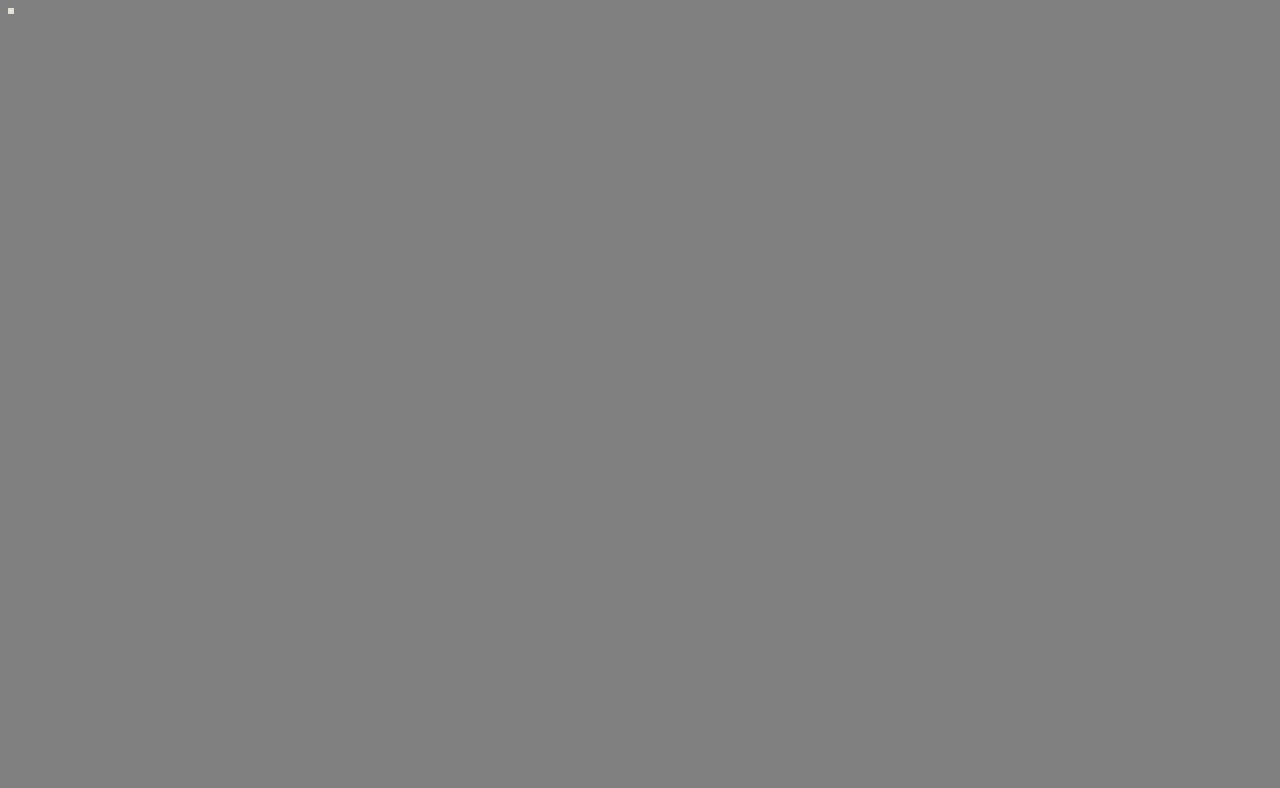
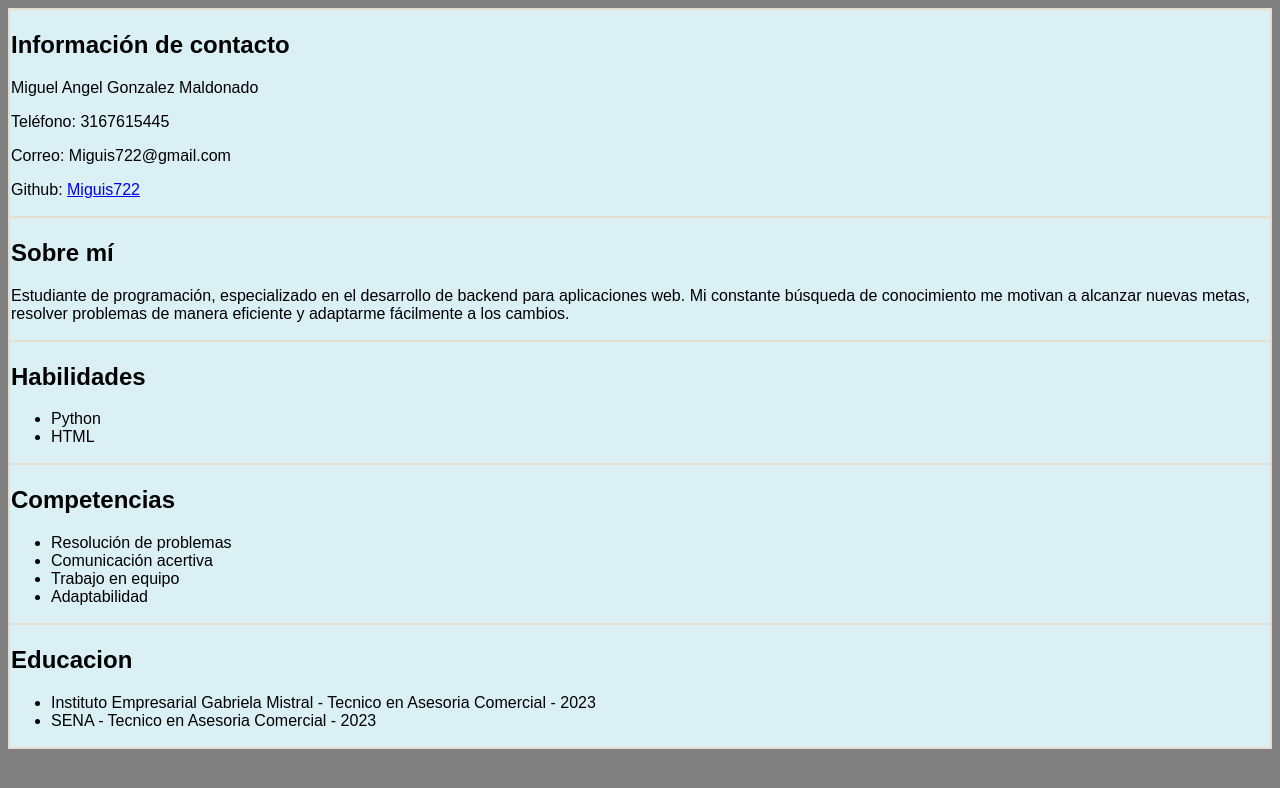
Before and after one commit to Miguis722/HojaDeVida, a plain HTML site: page index.html in a window 1280 px wide. Drawn offline with Linux system fonts and the light colour scheme.

Commit message:
Actualización del readme y guardado por si acaso del index(información de la hoja de vida)

```diff
--- a/index.html
+++ b/index.html
@@ -4,14 +4,81 @@
     <meta charset="UTF-8">
     <meta name="viewport" content="width=device-width, initial-scale=1.0">
     <title>Hoja de vida</title>
+    <style>
+        body{
+            font-family: Arial, sans-serif;
+        }
+        .section{
+            margin-bottom: 20px;
+        }
+        .section h2 {
+            text-decoration: underline;
+        }
+        .contact-info, .about, .skills, .work-experience, .education{
+            margin-left: 20px;
+        }
+    </style>
+
 </head>
 <body>
+
     <body style="background-color: grey;">
+        <div style="display: flex;">
     <table style="background-color: #e5ddcf;">
         <tr>
             <td style="background-color: #daf0f5;">
+              <div class="informacion-contacto">
+                    <h2>Información de contacto</h2>
+                    <p>Miguel Angel Gonzalez Maldonado</p>
+                    <p>Teléfono: 3167615445</p>
+                    <p>Correo: Miguis722@gmail.com</p>
+                    <p>Github: <a href="https://github.com/Miguis722">Miguis722</a></p>
+                </div>
+        </tr>
+    </td>
+        <tr>
+            <td style="background-color: #daf0f5;">
+                <div class="Acercade">
+                    <h2>Sobre mí</h2>
+                    <justify><p>Estudiante de programación, especializado en el desarrollo de backend para aplicaciones web. Mi constante búsqueda de conocimiento me motivan a alcanzar nuevas metas, resolver problemas de manera eficiente y adaptarme fácilmente a los cambios.</p></justify>
+                </div>
+        </tr>
+            </td>
+        <tr>
+            <td style="background-color: #daf0f5;">
+                <div class="mishabilidades">
+                    <h2>Habilidades</h2>
+                    <ul>
+                        <li>Python</li>
+                        <li>HTML</li>
+                    </ul>
+                </div>
+        </tr>
+            </td>
+        <tr>
+            <td style="background-color: #daf0f5;">
+                <div class="competencias">
+                    <h2>Competencias</h2>
+                    <ul>
+                        <li>Resolución de problemas</li>
+                        <li>Comunicación acertiva</li>
+                        <li>Trabajo en equipo</li>
+                        <li>Adaptabilidad</li>
+                    </ul>
+                </div>
+        </tr>
+            </td>
+        <tr>
+            <td style="background-color: #daf0f5;">
+                <div class="Estudios">
+                    <h2>Educacion</h2>
+                    <ul>
+                        <li>Instituto Empresarial Gabriela Mistral - Tecnico en Asesoria Comercial - 2023</li>
+                        <li>SENA - Tecnico en Asesoria Comercial - 2023</li>
+                    </ul>
+                </div>
+        </tr>
 
-        </tr>
 
 
 
```
Also changed, not shown: 1 other file.
